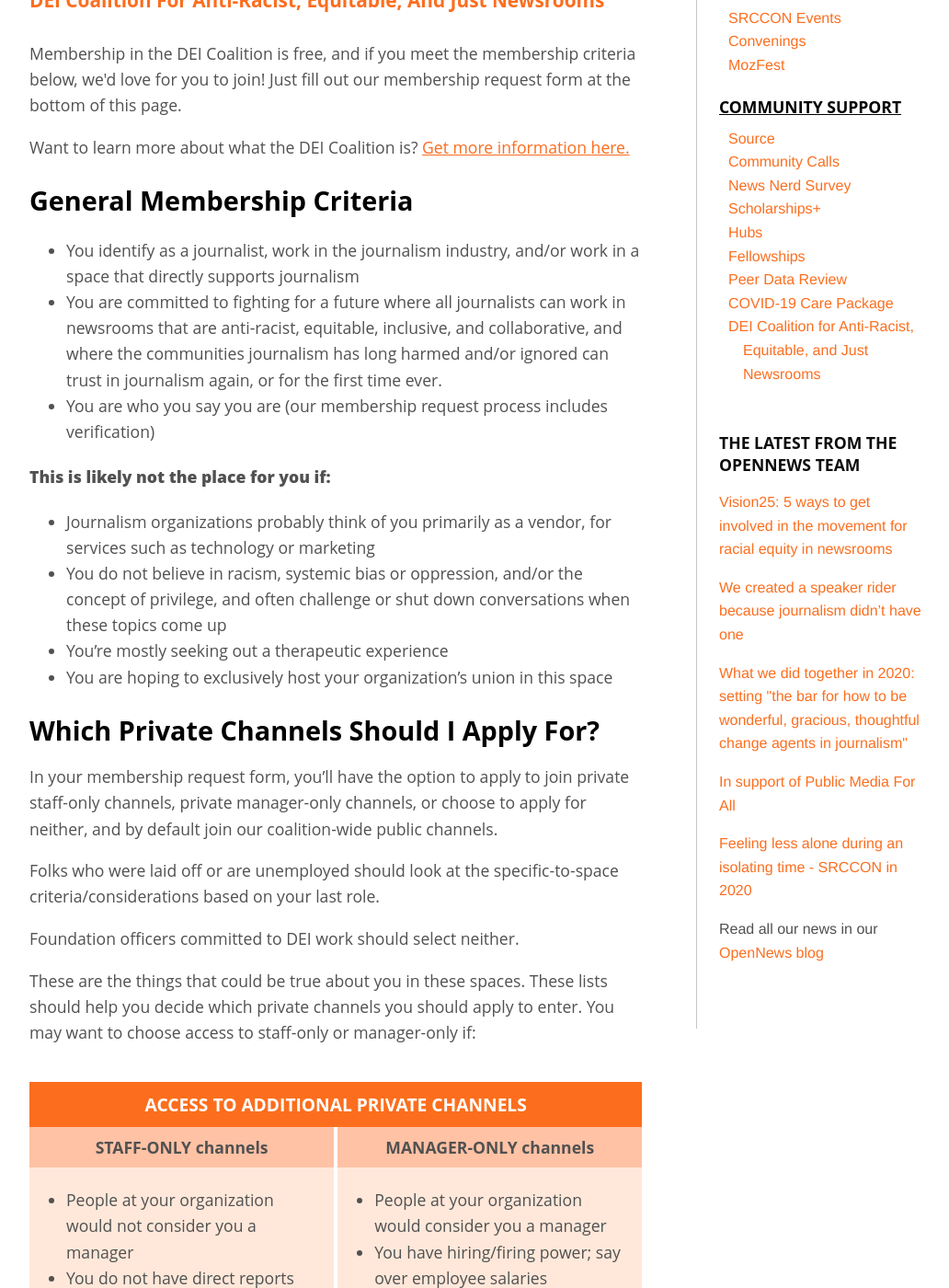
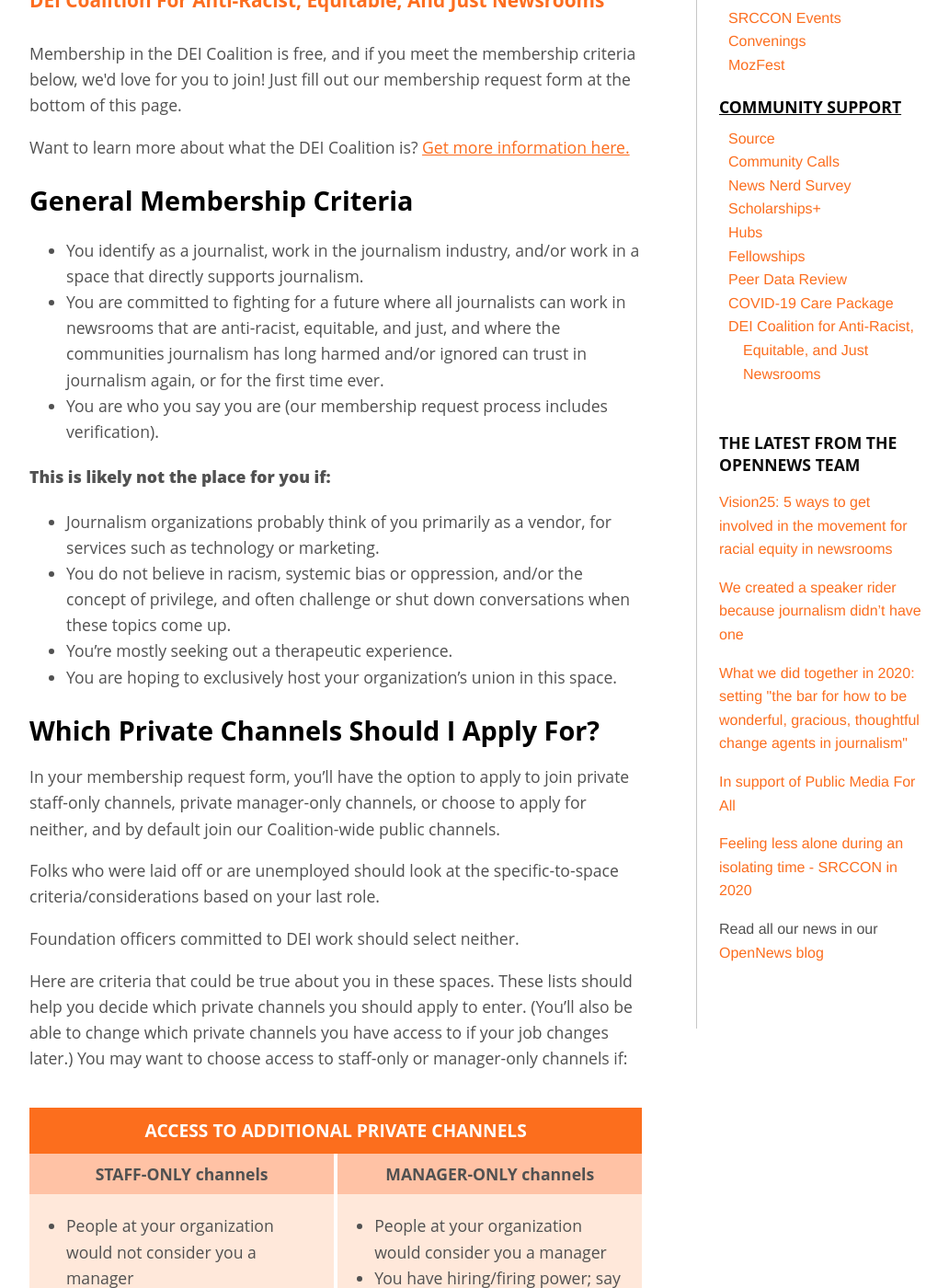
Before and after one commit to OpenNews/opennews-website, a Jekyll site: the page built from what/community/dei-coalition/join/index.md, in a window 1280 px wide and 1400 px high, scrolled down 548 px. Shown: the whole window at 92% size, without its empty margins (118-1150 px from the left). Built offline with Jekyll 4.4.1, drawn with Linux system fonts in a browser that asks for light colours; nearby versions of some CDN libraries; some web fonts are replaced; comment, search, counter and statistics services are not loaded; some of the changed text lies outside the part shown.

Commit message:
copy edited membership criteria language woot

```diff
--- a/what/community/dei-coalition/join/index.md
+++ b/what/community/dei-coalition/join/index.md
@@ -122,29 +122,29 @@ image: /media/img/srccon-2020-screenshot.png
 <div class="membership">
   <h2>General Membership Criteria</h2>
   <ul>
-    <li>You identify as a journalist, work in the journalism industry, and/or work in a space that directly supports journalism</li>
-    <li>You are committed to fighting for a future where all journalists can work in newsrooms that are anti-racist, equitable, inclusive, and collaborative, and where the communities journalism has long harmed and/or ignored can trust in journalism again, or for the first time ever.</li>
-    <li>You are who you say you are (our membership request process includes verification) </li>
+    <li>You identify as a journalist, work in the journalism industry, and/or work in a space that directly supports journalism.</li>
+    <li>You are committed to fighting for a future where all journalists can work in newsrooms that are anti-racist, equitable, and just, and where the communities journalism has long harmed and/or ignored can trust in journalism again, or for the first time ever.</li>
+    <li>You are who you say you are (our membership request process includes verification).</li>
   </ul>
 
   <p><strong>This is likely not the place for you if:</strong></p>
 
   <ul>
-    <li>Journalism organizations probably think of you primarily as a vendor, for services such as technology or marketing</li>
-    <li>You do not believe in racism, systemic bias or oppression, and/or the concept of privilege, and often challenge or shut down conversations when these topics come up</li>
-    <li>You’re mostly seeking out a therapeutic experience</li>
-    <li>You are hoping to exclusively host your organization’s union in this space</li>
+    <li>Journalism organizations probably think of you primarily as a vendor, for services such as technology or marketing.</li>
+    <li>You do not believe in racism, systemic bias or oppression, and/or the concept of privilege, and often challenge or shut down conversations when these topics come up.</li>
+    <li>You’re mostly seeking out a therapeutic experience.</li>
+    <li>You are hoping to exclusively host your organization’s union in this space.</li>
   </ul>
 
   <h2>Which private channels should I apply for?</h2>
 
-  <p>In your membership request form, you’ll have the option to apply to join private staff-only channels, private manager-only channels, or choose to apply for neither, and by default join our coalition-wide public channels.</p>
+  <p>In your membership request form, you’ll have the option to apply to join private staff-only channels, private manager-only channels, or choose to apply for neither, and by default join our Coalition-wide public channels.</p>
 
   <p>Folks who were laid off or are unemployed should look at the specific-to-space criteria/considerations based on your last role.</p>
 
   <p>Foundation officers committed to DEI work should select neither.</p>
 
-  <p>These are the things that could be true about you in these spaces. These lists should help you decide which private channels you should apply to enter. You may want to choose access to staff-only or manager-only if: </p>
+  <p>Here are criteria that could be true about you in these spaces. These lists should help you decide which private channels you should apply to enter. (You’ll also be able to change which private channels you have access to if your job changes later.) You may want to choose access to staff-only or manager-only channels if:</p>
 
   <h4>Access to Additional Private Channels</h4>
 
```
Also changed, not shown: other parts of what/community/dei-coalition/join/index.md (+7 -8 lines).
